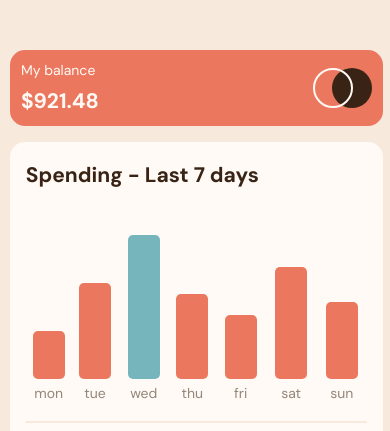
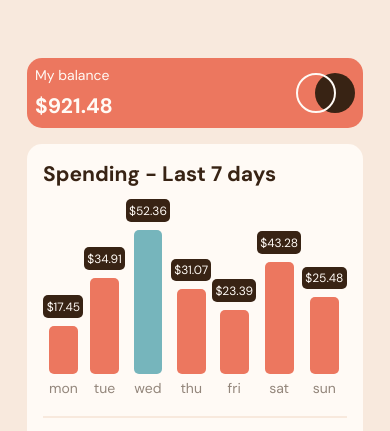
Before and after one commit to Ifescohub/expenses-chart, a plain HTML site: page index.html in a window 390 px wide. Shown: the part 132-563 px from the top of the page. Drawn offline with nearby package versions, Linux system fonts and the light colour scheme.

Commit message:
Update styles.css

```diff
--- a/styles.css
+++ b/styles.css
@@ -204,6 +204,7 @@ hr{
    text-decoration: overline;
 }
 
+
 /* -------------Media Query----------------------- */
 @media (max-width: 600px) {
    body{
@@ -213,17 +214,17 @@ hr{
    /* Main Container -------------- */
    .container{
       max-width: 95%;
-      width: 24rem;
+      width: 21rem;
    }
 
    /* Balance Container  */
    .balance_container{
-      padding: 0.7rem;
+      padding: 0.5rem;
    }
 
    /* Chart Container --------------- */
    .chart_container{
-      padding: 0.7rem 1rem;
+      padding: 0.5rem 1rem;
    }
 
    [class*="chart-"]{
@@ -231,15 +232,15 @@ hr{
    }
 
    .chart-amount{
-      padding: 0.3rem;
+      padding: 0.2rem;
       border-radius: 5px;
-      visibility: hidden;
-      font-size: 13px;
+      visibility: visible;
+      font-size: 12px;
    }
 
    .chart-stick{
       margin: 0.5rem auto 0.3rem;
-      width: 2rem;
+      width: 1.8rem;
    }
 
    hr{
```
